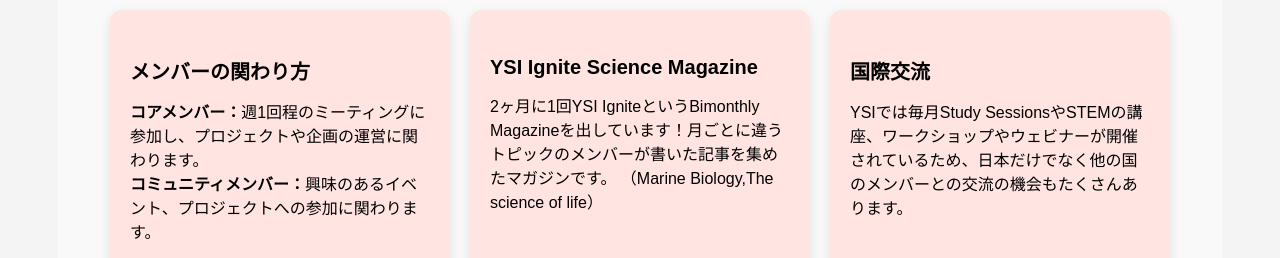
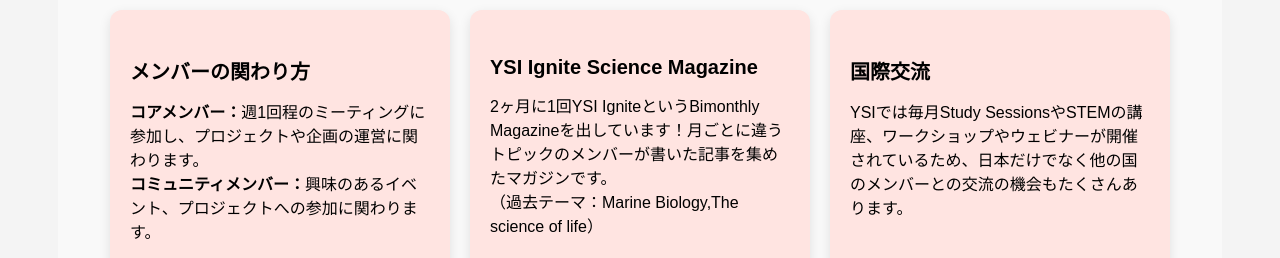
Before and after one commit to youthsteminitiativejapan/website, a plain HTML site: page index.html in a window 1280 px wide. Shown: the part 694-952 px from the top of the page. Drawn offline with Linux system fonts and the light colour scheme.

Commit message:
Update index.html

```diff
--- a/index.html
+++ b/index.html
@@ -46,7 +46,7 @@
           <div class="card">
             <h4>YSI Ignite Science Magazine</h4>
             <p>2ヶ月に1回YSI IgniteというBimonthly Magazineを出しています！月ごとに違うトピックのメンバーが書いた記事を集めたマガジンです。
-              （Marine Biology,The science of life）</p>
+              <br>（過去テーマ：Marine Biology,The science of life）</p>
           </div>
           <div class="card">
             <h4>国際交流</h4>
```
